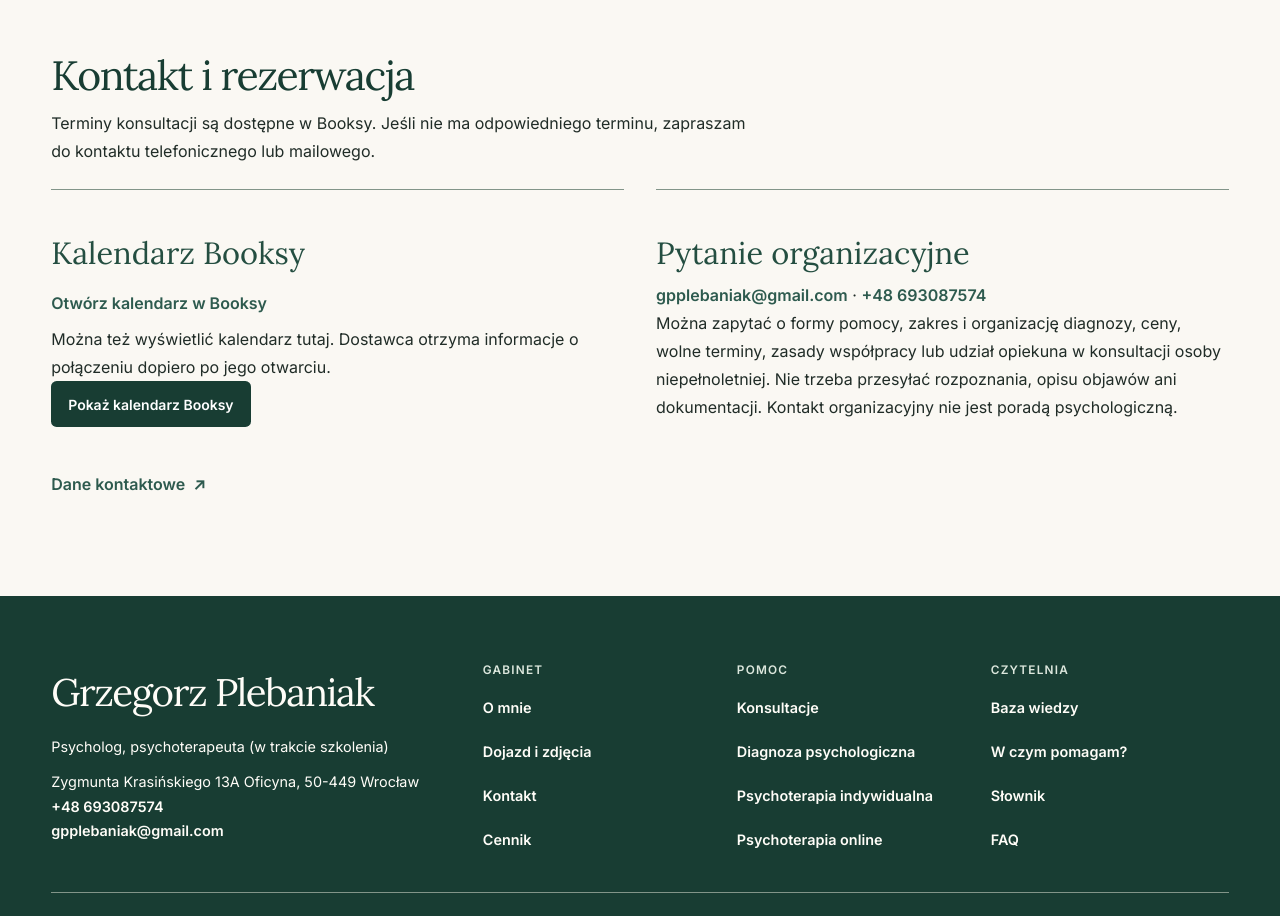
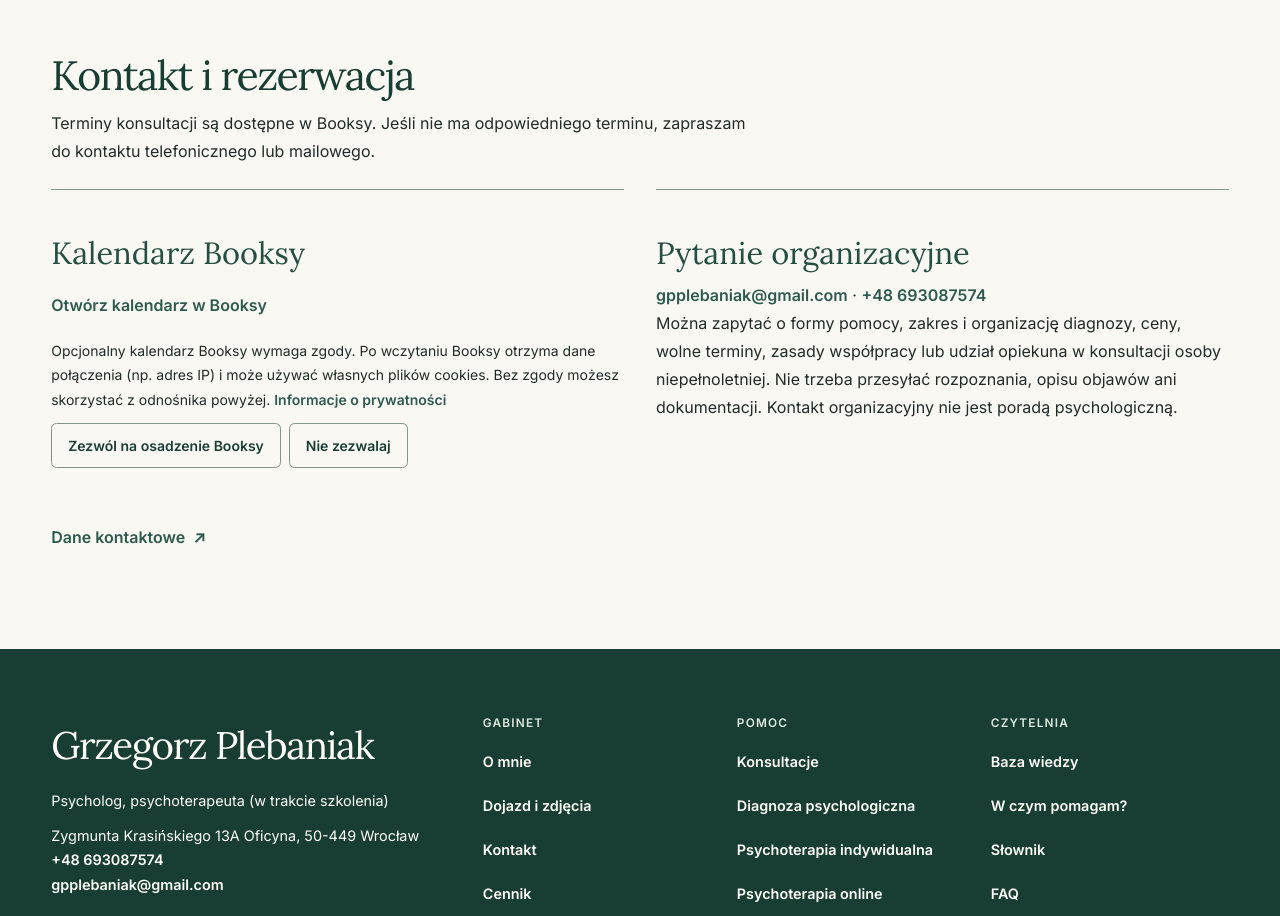
Before and after one commit to Aqulol/strona-psycholog, a Next.js app: page / in a window 1280 px wide. Shown: the part 5800-6716 px from the top of the page. Built offline with nearby package versions, Linux system fonts and the light colour scheme.

Commit message:
Wczytuj kalendarz Booksy automatycznie po zgodzie
Co-authored-by: arena-agent <297053741+arena-agent@users.noreply.github.com>

```diff
--- a/app/globals.css
+++ b/app/globals.css
@@ -146,7 +146,6 @@ body { background:#faf8f3;color:#243b34; }
 .site-footer :focus-visible { outline-color:#f5d49e; }
 .desktop-menu { display:none; }
 @media(min-width:72rem){.site-menu{display:none}.desktop-menu{display:block}}
-.embed[title*="Booksy"] { min-height:42rem; }
 
 .support-list { display:grid; list-style:none; border-top:1px solid #d8ded3; margin-bottom:.6rem; }
 .support-list li { padding:.85rem 0; border-bottom:1px solid #d8ded3; }
@@ -221,9 +220,14 @@ body { background:#faf8f3;color:#243b34; }
 .topic-page h1 { font-size:clamp(2.2rem, 5vw, 3.8rem); }
 .topic-page h2 { font-size:clamp(1.45rem, 2.8vw, 2.2rem); }
 .topic-booking { scroll-margin-top:1rem; padding:clamp(.75rem, 2vw, 1rem); word-break:normal; overflow-wrap:normal; hyphens:none; }
-.topic-calendar { margin-block:1rem; }
-.topic-calendar p { margin-bottom:.65rem; font-size:.9rem; }
-.topic-calendar iframe { display:block; width:100%; height:780px; max-height:none; }
+.booksy-calendar { display:grid; gap:.75rem; margin-block:.75rem; min-inline-size:0; }
+.booksy-consent { display:grid; gap:.65rem; font-size:.875rem; }
+.booksy-consent-actions { display:flex; flex-wrap:wrap; gap:.5rem; }
+.booksy-status:empty { display:none; }
+.booksy-status { font-size:.875rem; }
+.booksy-slot { min-inline-size:0; height:clamp(38rem, 85svh, 49rem); background:var(--surface); border:1px solid var(--rule); border-radius:var(--edge); }
+.booksy-slot iframe { display:block; width:100%; height:100%; border:0; }
+.booking-contact-layout { align-items:start; }
 .topic-safety { margin-block:1.25rem; padding:.85rem 1rem; border-inline-start:3px solid #244e41; background:#f7f4ee; }
 .topic-booking-person { display:flex; align-items:center; gap:.8rem; margin-bottom:.8rem; }
 .topic-booking-person img { flex:none; border-radius:50%; object-fit:cover; }
--- a/app/polityka-prywatnosci/page.tsx
+++ b/app/polityka-prywatnosci/page.tsx
@@ -146,8 +146,10 @@ export default function Page() {
         .
       </p>
 
-      <h2 className="mt-8 text-3xl">Cookies</h2>
-      <p className="mt-3 leading-8">Strona nie uruchamia analityki ani narzędzi marketingowych. Na stronie głównej i kontaktowej kalendarz Booksy ładuje się po wybraniu opcji jego wyświetlenia. Na podstronach tematycznych kalendarz również ładuje się dopiero po otwarciu, bez przekazywania adresu podstrony jako strony odsyłającej. Mapa Google ładuje się po wybraniu opcji jej wyświetlenia. Przy wczytaniu tych elementów dostawcy otrzymują informacje o połączeniu i mogą używać własnych plików cookies. Rezerwacja za pośrednictwem Booksy nie jest wymagana: można zadzwonić lub napisać. Ustawienia cookies można zmienić w przeglądarce.</p>
+      <h2 id="cookies" className="mt-8 text-3xl">Cookies</h2>
+      <p className="mt-3 leading-8">Strona nie uruchamia analityki ani narzędzi marketingowych. Osadzony kalendarz jest opcjonalny. Po odrębnej zgodzie na osadzenie Booksy kalendarz ładuje się automatycznie, gdy użytkownik zbliży się do sekcji rezerwacji. Bez tej zgody witryna nie wczytuje ramki Booksy. Wybór jest zapisywany w pamięci lokalnej przeglądarki i stosowany we wszystkich sekcjach z kalendarzem tej witryny. Można go zmienić lub wycofać w dowolnej z tych sekcji.</p>
+      <p className="mt-3 leading-8">Po wczytaniu kalendarza Booksy otrzymuje dane połączenia, np. adres IP. Witryna nie wysyła adresu podstrony w nagłówku odsyłającym przy wczytaniu ramki. W ramce mogą działać skrypty i pliki cookies dostawcy zgodnie z <a href="https://booksy.com/pl-pl/p/privacy" rel="noreferrer">polityką prywatności Booksy</a>. Wycofanie zgody usuwa ramkę, ale nie usuwa danych już otrzymanych przez Booksy ani jego plików cookies. Można rezerwować bezpośrednio w serwisie Booksy, zadzwonić lub napisać.</p>
+      <p className="mt-3 leading-8">Mapa Google ładuje się dopiero po wybraniu opcji jej wyświetlenia. Przy wczytaniu mapy dostawca otrzymuje dane połączenia i może używać własnych plików cookies. Ustawienia cookies można zmienić w przeglądarce.</p>
 
       <h2 className="mt-8 text-3xl">Przekazywanie danych poza EOG</h2>
       <p className="mt-3 leading-8">
--- a/components/BookingAndContact.tsx
+++ b/components/BookingAndContact.tsx
@@ -1,13 +1,11 @@
 import { config } from '../lib/config';
-import ExternalFrame from './ExternalFrame';
+import BooksyCalendar from './BooksyCalendar';
 
 export default function BookingAndContact() {
-  return <div className="home-pair mt-6">
+  return <div className="home-pair booking-contact-layout mt-6">
     <section className="editorial-card">
       <h3>Kalendarz Booksy</h3>
-      <p><a className="text-link" href={config.booksyUrl} rel="noreferrer">Otwórz kalendarz w Booksy</a></p>
-      <p>Można też wyświetlić kalendarz tutaj. Dostawca otrzyma informacje o połączeniu dopiero po jego otwarciu.</p>
-      <ExternalFrame src={`https://booksy.com/widget/index.html?id=${config.booksyId}&lang=pl&country=pl`} title="Kalendarz konsultacji w Booksy" label="Pokaż kalendarz Booksy" sandbox="allow-forms allow-popups allow-popups-to-escape-sandbox allow-same-origin allow-scripts"/>
+      <BooksyCalendar/>
     </section>
     <section className="editorial-card">
       <h3>Pytanie organizacyjne</h3>
--- a/components/BookingSidebar.tsx
+++ b/components/BookingSidebar.tsx
@@ -1,6 +1,6 @@
-import { config, booksyWidgetUrl } from '../lib/config';
+import { config } from '../lib/config';
 import { paths } from '../lib/site';
-import ExternalFrame from './ExternalFrame';
+import BooksyCalendar from './BooksyCalendar';
 
 const consultation = config.prices.find(item => item.key === 'konsultacja');
 
@@ -10,11 +10,7 @@ export default function BookingSidebar() {
     <div className="topic-booking-person"><img src="/images/responsive/portret2-320.webp" width="64" height="64" alt="" loading="lazy"/><p>{config.name}<br/>{config.title}</p></div>
     {consultation && <p>{consultation.name}<br/><strong>{consultation.price} zł · {consultation.duration}</strong></p>}
     <p>{config.address}</p>
-    <p><a className="booking" href={config.booksyUrl} rel="noreferrer">Umów wizytę w Booksy</a></p>
-    {config.booksyId && <div className="topic-calendar">
-      <p>Po otwarciu kalendarza Booksy otrzyma informacje o połączeniu i może użyć własnych plików cookies.</p>
-      <ExternalFrame src={booksyWidgetUrl} title="Kalendarz rezerwacji Booksy" label="Pokaż kalendarz Booksy" sandbox="allow-forms allow-popups allow-popups-to-escape-sandbox allow-same-origin allow-scripts"/>
-    </div>}
+    <BooksyCalendar linkLabel="Umów wizytę w Booksy" primary/>
     <p><a href={paths.consult}>Jak wygląda pierwsza konsultacja?</a></p>
     <p>Można też <a href={`tel:${config.phone.replace(/\s/g, '')}`}>zadzwonić</a> lub <a href={`mailto:${config.email}`}>napisać</a>.</p>
   </aside>;
--- a/components/BooksyCalendar.tsx
+++ b/components/BooksyCalendar.tsx
@@ -1,71 +1,104 @@
 'use client';
 
-import { config, booksyWidgetUrl } from '../lib/config';
-import { track } from '../lib/analytics';
+import { useEffect, useRef, useState, useSyncExternalStore } from 'react';
+import { booksyWidgetUrl, config } from '../lib/config';
 
-/**
- * Widget kalendarza Booksy - osadzony w stronie (inline).
- *
- * Kod powstał w oparciu o integrację Booksy (Business Settings → Online
- * Booking → Your Website). Unikalny identyfikator gabinetu pochodzi z
- * lib/config.ts (config.booksyId) - wystarczy go wpisać w jednym miejscu.
- *
- * Kalendarz jest ładowany w <iframe> (pełny, osadzony widok dostępności),
- * dzięki czemu nie wymaga `<script>` od strony klienta i nie jest cofany
- * przez re-render Reacta. Dla a11y/bezpieczeństwa ustawiamy tytuł ramki i
- * tryb sandbox ograniczony do tego, co potrzebne do rezerwacji.
- */
-export default function BooksyCalendar() {
-  const id = config.booksyId;
-  const hasId = Boolean(id);
+const consentKey = 'gabinet-booksy-consent-v1';
+const consentEvent = 'gabinet-booksy-consent-change';
+type Consent = 'granted' | 'denied' | null;
+let sessionChoice: Consent = null;
 
-  // Gdy booksyId nie jest jeszcze wpisane w lib/config.ts, pokazujemy
-  // przyjazny fallback z przyciskiem do rezerwacji - zamiast komunikatu
-  // technicznego przeznaczonego dla dewelopera.
-  if (!hasId) {
-    return (
-      <div className="rounded bg-cream p-6">
-        <p className="text-base leading-7 text-ink/80">
-          Najszybciej umówi się Pan/Pani wizytę bezpośrednio w kalendarzu online:
-        </p>
-        <a
-          href={config.bookingUrl}
-          target="_blank"
-          rel="noopener noreferrer"
-          onClick={() => track('book_click', { method: 'link', location: 'kontakt' })}
-          className="mt-3 inline-flex items-center justify-center rounded bg-green px-6 py-3 text-base font-medium text-white transition hover:bg-green/90 active:scale-[0.99]"
-        >
-          Zarezerwuj termin online
-        </a>
+function readConsent(): Consent {
+  if (sessionChoice !== null) return sessionChoice;
+  try {
+    const value = localStorage.getItem(consentKey);
+    return value === 'granted' || value === 'denied' ? value : null;
+  } catch { return null; }
+}
+
+function subscribe(callback: () => void) {
+  function onStorage(event: StorageEvent) {
+    if (event.key === consentKey || event.key === null) callback();
+  }
+  window.addEventListener(consentEvent, callback);
+  window.addEventListener('storage', onStorage);
+  return () => {
+    window.removeEventListener(consentEvent, callback);
+    window.removeEventListener('storage', onStorage);
+  };
+}
+
+function saveConsent(choice: Exclude<Consent, null>) {
+  try {
+    localStorage.setItem(consentKey, choice);
+    sessionChoice = null;
+  } catch { sessionChoice = choice; }
+  window.dispatchEvent(new Event(consentEvent));
+}
+
+function CalendarFrame() {
+  const slot = useRef<HTMLDivElement>(null);
+  const [near, setNear] = useState(false);
+  const [status, setStatus] = useState<'loading' | 'loaded' | 'slow'>('loading');
+
+  useEffect(() => {
+    if (!slot.current || !('IntersectionObserver' in window)) {
+      setNear(true);
+      return;
+    }
+    const observer = new IntersectionObserver(entries => {
+      if (!entries.some(entry => entry.isIntersecting)) return;
+      setNear(true);
+      observer.disconnect();
+    }, { rootMargin: '240px 0px' });
+    observer.observe(slot.current);
+    return () => observer.disconnect();
+  }, []);
+
+  useEffect(() => {
+    if (!near || status !== 'loading') return;
+    const timer = window.setTimeout(() => setStatus('slow'), 12000);
+    return () => window.clearTimeout(timer);
+  }, [near, status]);
+
+  return <>
+    <div className="booksy-slot" ref={slot}>
+      {near && <iframe
+        src={booksyWidgetUrl}
+        title="Kalendarz rezerwacji Booksy"
+        sandbox="allow-forms allow-popups allow-popups-to-escape-sandbox allow-same-origin allow-scripts"
+        referrerPolicy="no-referrer"
+        onLoad={() => setStatus('loaded')}
+        onError={() => setStatus('slow')}
+      />}
+    </div>
+    <p className="booksy-status" role="status">{status === 'slow'
+      ? 'Kalendarz ładuje się długo. Można przejść bezpośrednio do Booksy, korzystając z odnośnika powyżej.'
+      : ''}</p>
+  </>;
+}
+
+export default function BooksyCalendar({ linkLabel = 'Otwórz kalendarz w Booksy', primary = false }: { linkLabel?: string; primary?: boolean }) {
+  const consent = useSyncExternalStore(subscribe, readConsent, () => null);
+  const allowed = consent === 'granted';
+
+  return <div className="booksy-calendar">
+    <p><a className={primary ? 'booking' : 'text-link'} href={config.booksyUrl} rel="noreferrer">{linkLabel}</a></p>
+    {config.booksyId && <>
+      <div className="booksy-consent">
+        <p>{allowed
+          ? 'Gdy zbliżysz się do kalendarza, wczyta się on automatycznie. Jeśli nie działa, skorzystaj z odnośnika powyżej.'
+          : 'Opcjonalny kalendarz Booksy wymaga zgody. Po wczytaniu Booksy otrzyma dane połączenia (np. adres IP) i może używać własnych plików cookies. Bez zgody możesz skorzystać z odnośnika powyżej.'}{' '}<a href="/polityka-prywatnosci/#cookies">Informacje o prywatności</a></p>
+        <div className="booksy-consent-actions">
+          <button type="button" className="button-secondary" onClick={() => saveConsent(allowed ? 'denied' : 'granted')}>
+            {allowed ? 'Wycofaj zgodę na osadzenie Booksy' : 'Zezwól na osadzenie Booksy'}
+          </button>
+          {consent === null && <button type="button" className="button-secondary" onClick={() => saveConsent('denied')}>Nie zezwalaj</button>}
+        </div>
+        <p className="booksy-status" role="status">{consent === 'denied' ? 'Kalendarz nie jest osadzany.' : ''}</p>
+        <noscript><p>Do zapisania zgody potrzebny jest JavaScript. Możesz przejść bezpośrednio do Booksy.</p></noscript>
       </div>
-    );
-  }
-
-  return (
-    <div className="overflow-hidden rounded-lg border border-border">
-      <iframe
-        title="Rezerwacja wizyty online - Booksy"
-        src={booksyWidgetUrl}
-        className="block h-[780px] w-full lg:h-[920px]"
-        style={{ border: 0 }}
-        loading="lazy"
-        allow="payment"
-        sandbox="allow-forms allow-popups allow-popups-to-escape-sandbox allow-same-origin allow-scripts"
-      />
-      <div className="flex items-center justify-between border-t border-border bg-cream px-4 py-3 text-sm text-ink/70">
-        <span>
-          Rezerwacja online przez{' '}
-          <a
-            href={config.booksyUrl}
-            target="_blank"
-            rel="noopener noreferrer"
-            className="text-green hover:underline"
-          >
-            Booksy
-          </a>
-        </span>
-        <span>Aktualne terminy na żywo</span>
-      </div>
-    </div>
-  );
+      {allowed && <CalendarFrame/>}
+    </>}
+  </div>;
 }
```
Also changed, not shown: content/lastmod.json (+5 -5 lines), 2 other files (tests, documents, lock files or other folders).
